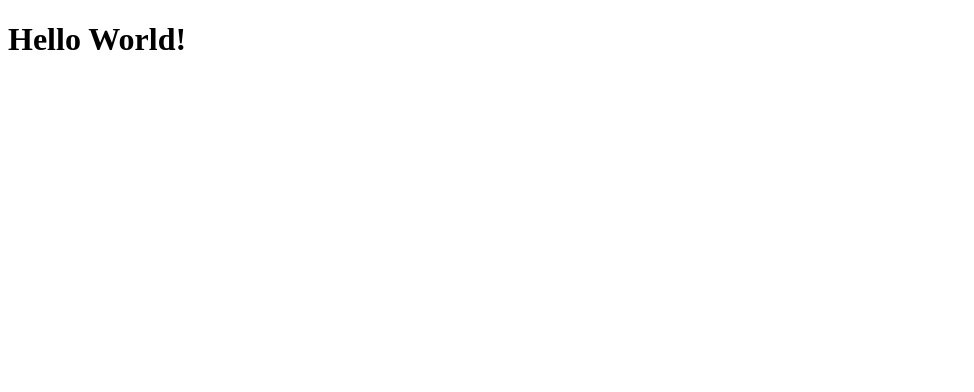
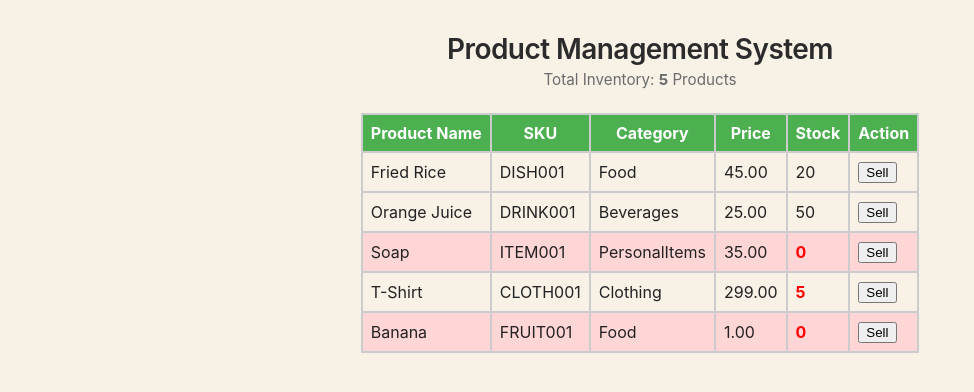
Before and after one commit to Slyt4il/product-management, an Angular app in the folder app/: page / in a window 1280 px wide. Shown: the top 392 px of the page, without its empty margins (0-974 px from the left). Built offline with nearby package versions, Linux system fonts and the light colour scheme.

Commit message:
Create Product List Component (Challenge 1)

```diff
--- /dev/null
+++ b/app/src/app/app.component.css
@@ -0,0 +1,31 @@
+:host {
+  display: block;
+  padding: 2rem;
+  font-family: Inter, system-ui, -apple-system, "Segoe UI", Roboto, "Helvetica Neue", Arial, sans-serif;
+}
+
+main {
+  display: flex;
+  flex-direction: column;
+  gap: 1.5rem;
+  align-items: center;
+  min-height: 60vh;
+}
+
+.app-header {
+  text-align: center;
+}
+
+.title {
+  font-size: 1.75rem;
+  font-weight: 600;
+  margin: 0;
+  color: #2b2b2b;
+  letter-spacing: -0.02em;
+}
+
+.subtitle {
+  margin: 0.25rem 0 0;
+  color: #6b6b6b;
+  font-size: 0.95rem;
+}
--- /dev/null
+++ b/app/src/app/app.component.html
@@ -0,0 +1,8 @@
+<main>
+  <header class="app-header">
+    <h1 class="title">Product Management System</h1>
+    <p class="subtitle">Total Inventory: <strong>{{ list?.products?.length || 0 }}</strong> Products</p>
+  </header>
+
+  <app-product-list #list="productList"></app-product-list>
+</main>
--- a/app/src/app/app.component.ts
+++ b/app/src/app/app.component.ts
@@ -1,9 +1,11 @@
 import { Component } from '@angular/core';
+import { ProductListComponent } from './components/product-list/product-list.component';
 
 @Component({
   selector: 'app-root',
   standalone: true,
-  template: `<h1>Hello World!</h1>`,
-  styles: []
+  imports: [ProductListComponent],
+  templateUrl: './app.component.html',
+  styleUrls: ['./app.component.css']
 })
 export class AppComponent {}
--- /dev/null
+++ b/app/src/app/components/product-list/product-list.component.css
@@ -0,0 +1,23 @@
+table {
+  width: 100%;
+  border-collapse: collapse;
+}
+
+th, td {
+  border: 2px solid #ccc;
+  padding: 8px;
+}
+
+thead {
+  background-color: #4caf50;
+  color: white;
+}
+
+.out-of-stock {
+  background-color: #ffd6d6;
+}
+
+.low-stock {
+  color: red;
+  font-weight: bold;
+}
--- /dev/null
+++ b/app/src/app/components/product-list/product-list.component.html
@@ -0,0 +1,31 @@
+<table>
+  <thead>
+    <tr>
+      <th>Product Name</th>
+      <th>SKU</th>
+      <th>Category</th>
+      <th>Price</th>
+      <th>Stock</th>
+      <th>Action</th>
+    </tr>
+  </thead>
+
+  <tbody>
+    <tr *ngFor="let product of products"
+        [class.out-of-stock]="product.stock === 0">
+
+      <td>{{ product.name }}</td>
+      <td>{{ product.sku }}</td>
+      <td>{{ product.category }}</td>
+      <td>{{ product.price | number:'1.2-2' }}</td>
+
+      <td [class.low-stock]="product.stock < 10">
+        {{ product.stock }}
+      </td>
+
+      <td>
+        <button>Sell</button>
+      </td>
+    </tr>
+  </tbody>
+</table>
--- /dev/null
+++ b/app/src/app/components/product-list/product-list.component.ts
@@ -0,0 +1,61 @@
+import { Component } from '@angular/core';
+import { CommonModule } from '@angular/common';
+import { Product } from '../../models/products';
+
+@Component({
+  selector: 'app-product-list',
+  standalone: true,
+  exportAs: 'productList',
+  imports: [CommonModule],
+  templateUrl: './product-list.component.html',
+  styleUrls: ['./product-list.component.css']
+})
+export class ProductListComponent {
+  products: Product[] = [
+    {
+      id: 1,
+      name: 'Fried Rice',
+      sku: 'DISH001',
+      price: 45,
+      stock: 20,
+      category: 'Food',
+      createdAt: new Date().toISOString()
+    },
+    {
+      id: 2,
+      name: 'Orange Juice',
+      sku: 'DRINK001',
+      price: 25,
+      stock: 50,
+      category: 'Beverages',
+      createdAt: new Date().toISOString()
+    },
+    {
+      id: 3,
+      name: 'Soap',
+      sku: 'ITEM001',
+      price: 35,
+      stock: 0,
+      category: 'PersonalItems',
+      createdAt: new Date().toISOString()
+    },
+    {
+      id: 4,
+      name: 'T-Shirt',
+      sku: 'CLOTH001',
+      price: 299,
+      stock: 5,
+      category: 'Clothing',
+      createdAt: new Date().toISOString()
+    },
+    {
+      id: 5,
+      name: 'Banana',
+      sku: 'FRUIT001',
+      price: 1,
+      stock: 0,
+      category: 'Food',
+      createdAt: new Date().toISOString()
+    }
+  ];
+}
--- /dev/null
+++ b/app/src/app/models/products.ts
@@ -0,0 +1,9 @@
+export interface Product {
+  id: number;
+  name: string;
+  sku: string;
+  price: number;
+  stock: number;
+  category: string;
+  createdAt: string;
+}
--- a/app/src/styles.css
+++ b/app/src/styles.css
@@ -1 +1,18 @@
 /* You can add global styles to this file, and also import other style files */
+
+html, body {
+	height: 100%;
+	margin: 0;
+	overflow: hidden;
+}
+
+body {
+	background-color: #f7f1e6;
+	color: #222;
+}
+
+app-root {
+	display: block;
+	min-height: 100vh;
+	overflow: hidden;
+}
```
Also changed, not shown: 1 other file (tests, documents, lock files or other folders).
